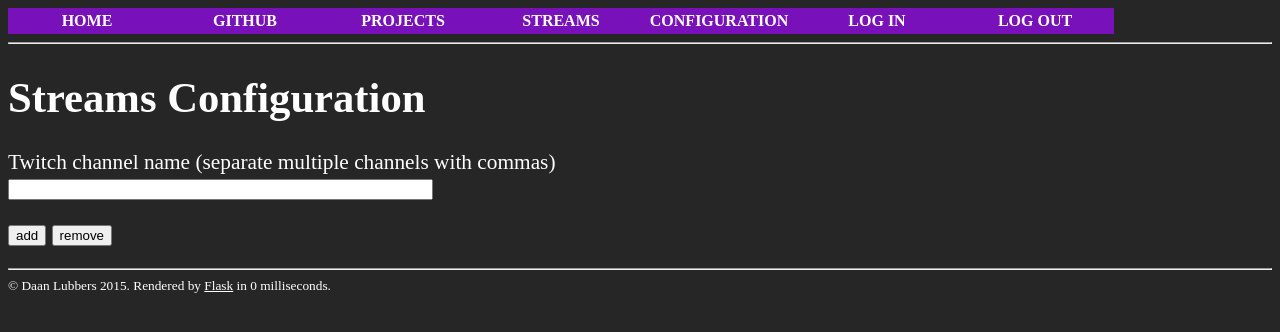
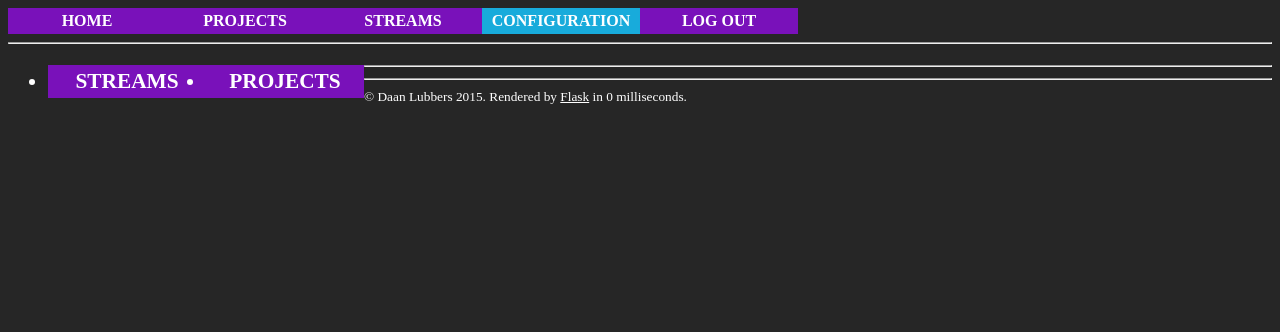
Before and after one commit to Daan4/website, a Flask app: page /configuration in a window 1280 px wide. Shown: the top 332 px of the page. Run offline with Flask 2, Linux system fonts and the light colour scheme; a user stored in the database is signed in; parts of the project's set-up code (start-up, migrations or seed data) failed here and were passed over.

Commit message:
Added constraints to navigation bar items Added highlighting of active navigation bar items

```diff
--- a/app/navigation.py
+++ b/app/navigation.py
@@ -1,4 +1,10 @@
-class Navigation():
+from flask import g
+
+CONSTRAINT_LOGIN = 0  # the user has to be logged in.
+CONSTRAINT_LOGOUT = 1  # the user has to be logged out.
+
+
+class Navigation:
     def __init__(self, app, bars=None):
         self.bars = bars if bars else {}
 
@@ -12,24 +18,36 @@ class Navigation():
         self.bars[bar.name] = bar.items
 
 
-class Bar():
+class Bar:
     def __init__(self, name, items=None):
         self.name = name
         self.items = items if items else []
 
 
-class Item():
-    def __init__(self, href, caption):
+class Item:
+    def __init__(self, href, id, caption, *constraints):
         self.href = href
+        self.id = id
         self.caption = caption
+        self.constraints = constraints
+
+    def is_active(self):
+        active = True
+        for constraint in self.constraints:
+            if constraint == CONSTRAINT_LOGIN:
+                if not(g.user is not None and g.user.is_authenticated):
+                    active = False
+            elif constraint == CONSTRAINT_LOGOUT:
+                if g.user is not None and g.user.is_authenticated:
+                    active = False
+        return active
 
 
 def init_navigation(nav):
-    nav.add_bar(Bar('base', [Item('/index', 'Home'),
-                             Item('https://www.github.com/ziel980', 'GitHub'),
-                             Item('/projects', 'Projects'),
-                             Item('/streams', 'Streams'),
-                             Item('/configuration', 'Configuration'),
-                             Item('/login', 'Log in'),
-                             Item('/logout', 'Log out')
+    nav.add_bar(Bar('base', [Item('/index', 'index', 'Home'),
+                             Item('/projects', 'projects', 'Projects'),
+                             Item('/streams', 'streams', 'Streams'),
+                             Item('/configuration', 'configuration', 'Configuration', CONSTRAINT_LOGIN),
+                             Item('/login', 'login', 'Log in', CONSTRAINT_LOGOUT),
+                             Item('/logout', 'logout', 'Log out', CONSTRAINT_LOGIN)
                              ]))
--- a/app/static/style.css
+++ b/app/static/style.css
@@ -31,7 +31,19 @@ a.menu_item:link, a.menu_item:visited {
     text-transform: uppercase;
 }
 
-a.menu_item:hover, a.menu_item:active {
+a.active_menu_item:link, a.active_menu_item:visited {
+    display: block;
+    width: 150px;
+    font-weight: bold;
+    color: #FFFFFF;
+    background-color: #18ABDB;
+    text-align: center;
+    padding: 4px;
+    text-decoration: none;
+    text-transform: uppercase;
+}
+
+a.menu_item:hover, a.menu_item:active, a.active_menu_item:hover, a.active_menu_item:active {
     background-color: #7A991A;
 }
 
--- a/app/templates/base.html
+++ b/app/templates/base.html
@@ -13,7 +13,11 @@
 <body>
     <ul class="navigation_bar">
     {% for item in nav.bars['base'] %}
-        <li class="menu_item"><a class="menu_item" href="{{ item.href }}">{{ item.caption }}</a></li>
+        {% if item.is_active() %}
+            <li class="menu_item">
+                <a {% if item.id == current_page %} class="active_menu_item" {% else %} class="menu_item" {% endif %} href="{{ item.href }}">{{ item.caption }}</a>
+            </li>
+        {% endif %}
     {% endfor %}
     </ul>
     <hr>
--- a/app/templates/configuration.html
+++ b/app/templates/configuration.html
@@ -1,16 +1,10 @@
 {% extends "base.html" %}
+{% set current_page = "configuration" %}
 {% block content %}
-    <h1>Streams Configuration</h1>
-    <form action="" method="post" name="streamsconfiguration">
-        {{ form.hidden_tag() }}
-        <p>
-            Twitch channel name (separate multiple channels with commas) <br>
-            {{ form.channel(size=50) }} <br>
-            {% for error in form.channel.errors %}
-                <span style="color: red;">[{{ error }}]</span> <br>
-            {% endfor %}
-        </p>
-        <p>{{ form.add() }} {{ form.remove() }}</p>
-    </form>
-
+    <ul id="navigation_bar">
+        <li class="menu_item"><a class="menu_item" href="/configuration_streams">Streams</a></li>
+        <li class="menu_item"><a class="menu_item" href="/configuration_projects">Projects</a></li>
+    </ul>
+    <hr>
+    {% block configuration %}{% endblock %}
 {% endblock %}
--- a/app/templates/index.html
+++ b/app/templates/index.html
@@ -1,4 +1,5 @@
 {% extends "base.html" %}
+{% set current_page = "index" %}
 {% block content %}
     <img src="{{ url_for('static', filename='under_construction.png') }}" height=300px><br>
     Site under construction.
--- a/app/templates/login.html
+++ b/app/templates/login.html
@@ -1,4 +1,5 @@
 {% extends "base.html" %}
+{% set current_page = "login" %}
 {% block content %}
     <h1>Sign In</h1>
     <form action="" method="post" name="login">
--- a/app/templates/projects.html
+++ b/app/templates/projects.html
@@ -1,4 +1,5 @@
 {% extends "base.html" %}
+{% set current_page = "projects" %}
 {% block content %}
     Projects
 {% endblock %}
--- a/app/templates/streams.html
+++ b/app/templates/streams.html
@@ -1,4 +1,5 @@
 {% extends "base.html" %}
+{% set current_page = "streams" %}
 {% block content %}
     <link rel="stylesheet" type="text/css" href="{{ url_for('static', filename='style_streams.css') }}">
     {% if active_stream %}
--- a/app/views.py
+++ b/app/views.py
@@ -1,10 +1,8 @@
 import time
-
 from flask import render_template, redirect, session, url_for, request, g, flash
 from flask_login import login_user, logout_user, current_user, login_required
 from sqlalchemy.exc import IntegrityError, InvalidRequestError
 from sqlalchemy.orm.exc import UnmappedInstanceError
-
 from app import app, lm
 from .forms import *
 from .models import *
@@ -37,7 +35,6 @@ def login():
             login_user(user, remember=remember_me)
             flash('User {} logged in.'.format(username))
             next_view = request.args.get('next')
-            print(next_view)
             if not next_view or next_view == '/logout':
                 return redirect(url_for('index'))
             else:
@@ -102,15 +99,21 @@ def configuration():
     return render_template('configuration.html', title='Configuration', form=form)
 
 
+@app.route('/configuration_streams', methods=['GET', 'POST'])
+@login_required
+def configuration_streams():
+    pass
+
+
 @app.errorhandler(404)
 def not_found_error(error):
-    return render_template('404.html'), 404
+    return render_template('404.html', title='404'), 404
 
 
 @app.errorhandler(500)
 def internal_error(error):
     db.session.rollback()
-    return render_template('500.html'), 500
+    return render_template('500.html', title='500'), 500
 
 
 @app.before_request
```
